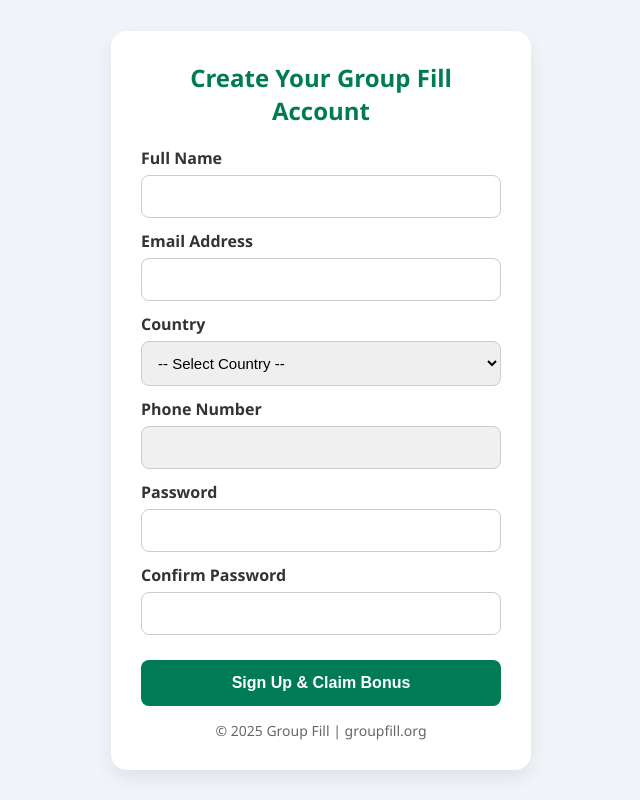
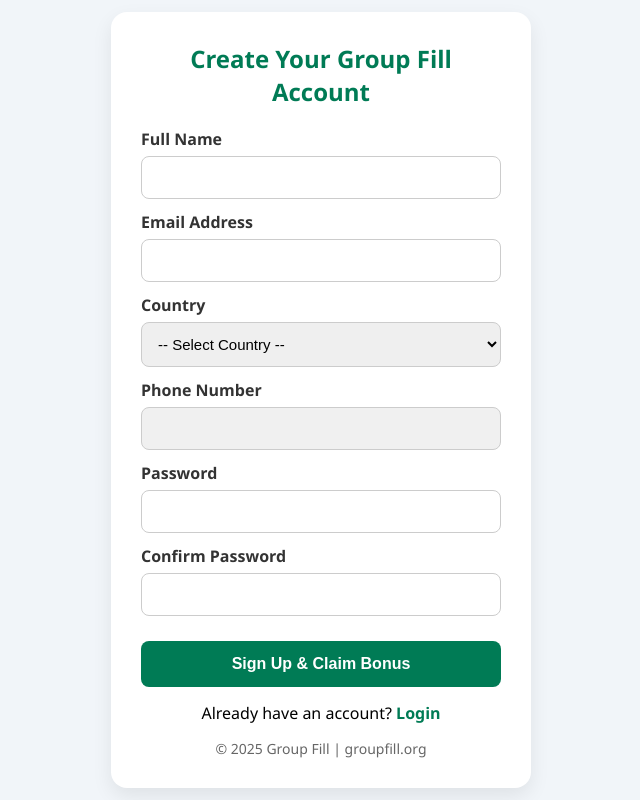
Before and after one commit to Byamukama1/GROUPFILL, a plain HTML site: page signup.html in a window 1280 px wide. Shown: the whole page, without its empty margins (319-959 px from the left). Drawn offline with Linux system fonts and the light colour scheme.

Commit message:
Update signup.html

```diff
--- a/signup.html
+++ b/signup.html
@@ -72,6 +72,18 @@
       margin-top: 4px;
       display: none;
     }
+    .login-link {
+      margin-top: 15px;
+      text-align: center;
+    }
+    .login-link a {
+      color: #007B55;
+      text-decoration: none;
+      font-weight: 600;
+    }
+    .login-link a:hover {
+      text-decoration: underline;
+    }
   </style>
 </head>
 <body>
@@ -106,6 +118,10 @@
   <div id="confirmError" class="error">Passwords do not match</div>
 
   <button type="submit">Sign Up & Claim Bonus</button>
+
+  <div class="login-link">
+    Already have an account? <a href="login.html">Login</a>
+  </div>
 
   <div class="footer">
     &copy; 2025 Group Fill | groupfill.org
```
